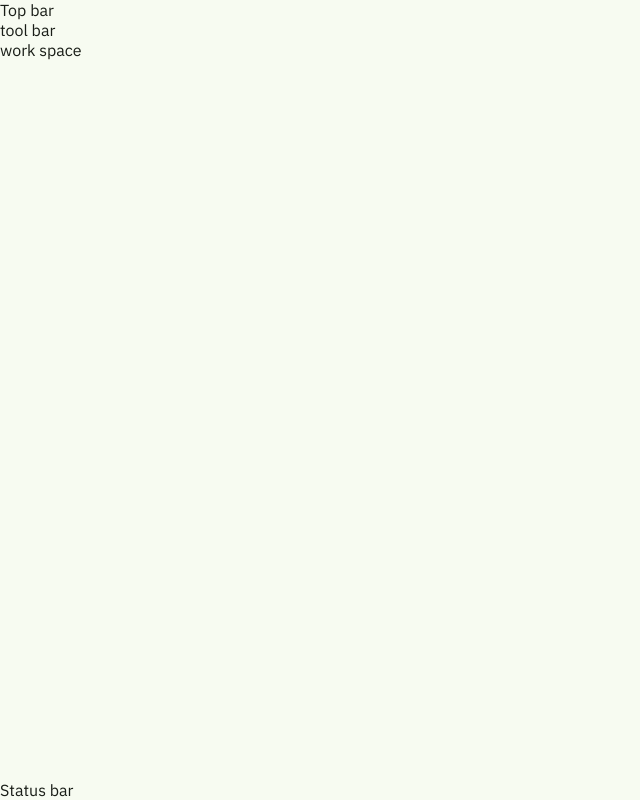
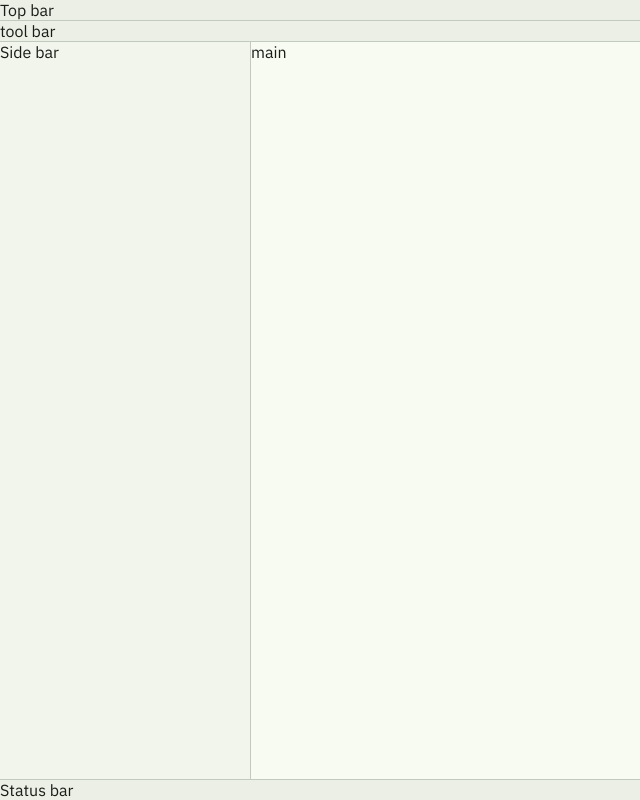
Before and after one commit to S3nc0/parse, a React (Vite) app: page / in a window 1280 px wide. Shown: the whole page, without its empty margins (0-640 px from the left). Built offline with nearby package versions, Linux system fonts and the light colour scheme.

Commit message:
Add sidebar and main with colors and dividers

```diff
--- a/src/App.css
+++ b/src/App.css
@@ -1,13 +1,40 @@
-body{
+body {
   margin: 0;
 }
 
-.app{
+.app {
   height: 100vh;
   display: flex;
   flex-direction: column;
 }
 
-.workspace{
+header {
+  background-color: var(--surface-container);
+  border-bottom: 1px solid var(--outline-variant);
+}
+
+.toolbar {
+  background-color: var(--surface-container);
+  border-bottom: 1px solid var(--outline-variant);
+}
+
+.workspace {
+  display: flex;
+  flex: 1;
+
+}
+
+.sidebar {
+  width: 250px;
+  background-color: var(--surface-container-low);
+  border-right: 1px solid var(--outline-variant);
+}
+
+main{
   flex: 1;
 }
+
+footer {
+  background-color: var(--surface-container);
+  border-top: 1px solid var(--outline-variant);
+}
--- a/src/App.tsx
+++ b/src/App.tsx
@@ -12,7 +12,12 @@ function App(){
       </div>
 
       <div className="workspace">
-        work space
+        <aside className="sidebar">
+          Side bar
+        </aside>
+        <main>
+          main
+        </main>
       </div>
 
       <footer>
```
